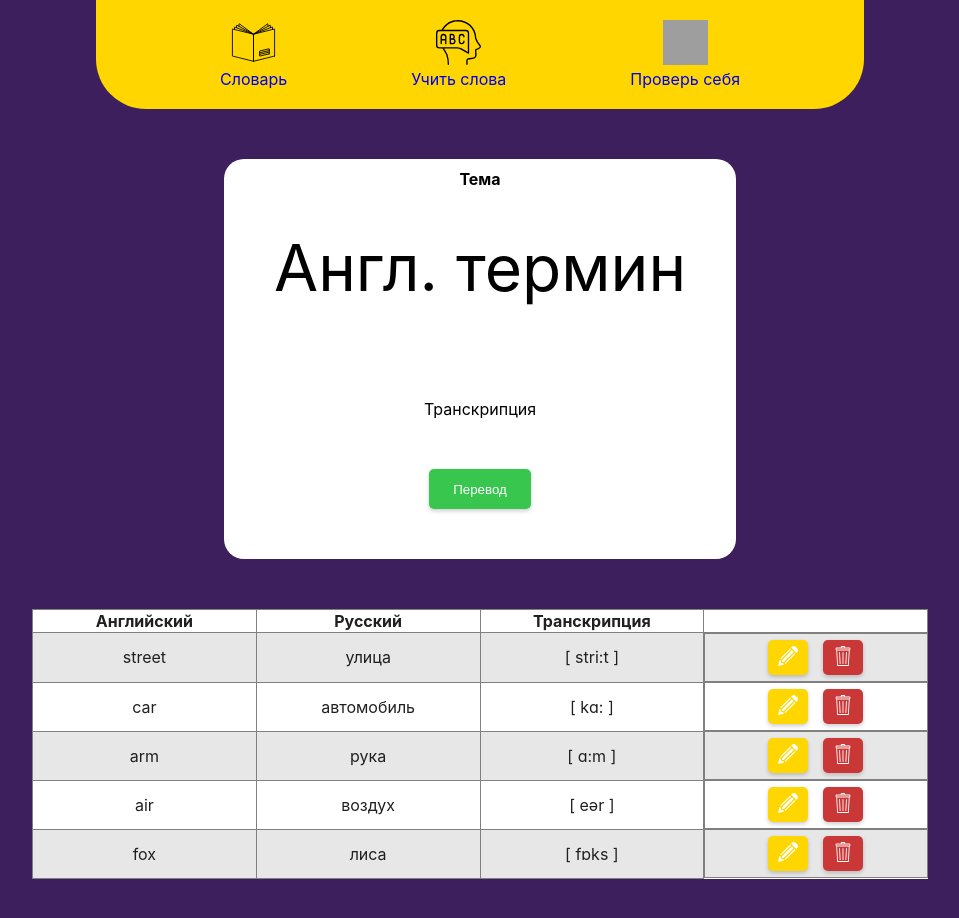
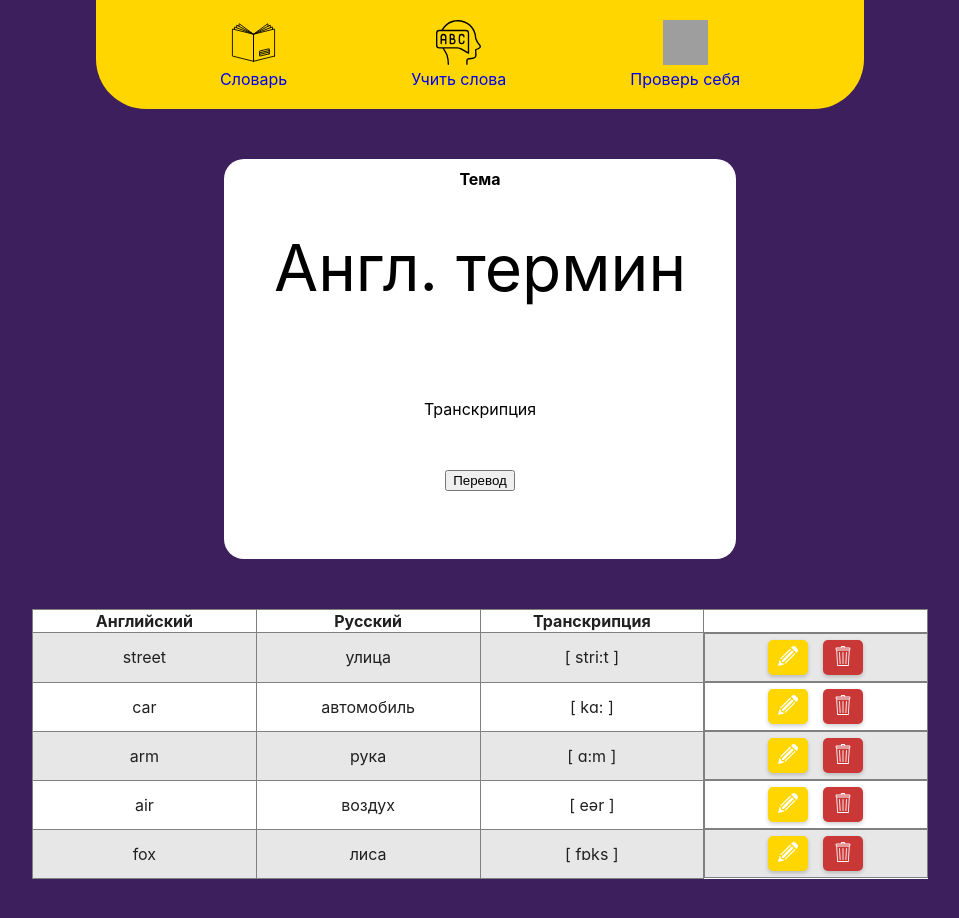
Before and after one commit to AlenaNemtsova/flashcards, a React (Create React App) app: page / in a window 1280 px wide. Shown: the top 918 px of the page, without its empty margins (160-1119 px from the left). Built offline with nearby package versions, Linux system fonts and the light colour scheme; grey boxes are pictures that could not be loaded.

Commit message:
вынесла компонент ButtonTranslate

```diff
--- /dev/null
+++ b/src/components/ButtonTranslate.jsx
@@ -0,0 +1,22 @@
+import React, { useState } from 'react';
+
+
+function ButtonTranslate() {
+    const [pressed, setPressed] = useState(false);
+
+    const handleChange = () => {
+        setPressed(!pressed);
+    }
+
+
+
+
+    return (
+        <div>
+            <button               onClick={handleChange}
+                 >{pressed ? "русский перевод" : "Перевод"}</button>
+        </div>
+    )
+}
+
+export default ButtonTranslate
--- a/src/components/FlashCard.jsx
+++ b/src/components/FlashCard.jsx
@@ -1,7 +1,9 @@
-import React from 'react';
+import ButtonTranslate from './ButtonTranslate';
 import './FlashCard.scss';
 
 function FlashCard() {
+
+
     return (
         <div className='flashcard-wrapper'>
             <div className='flashcard'>
@@ -10,7 +12,8 @@ function FlashCard() {
                 <p className='flashcard__source'>Англ. термин </p>
                 {/* <p className='flashcard__translation'>{}</p> */}
                 <p className='flashcard__transcription'>Транскрипция</p>
-                <button className='translate-btn'>Перевод</button>
+                <ButtonTranslate className="translate-btn"></ButtonTranslate>
+
             </div>
 
         </div>
```
